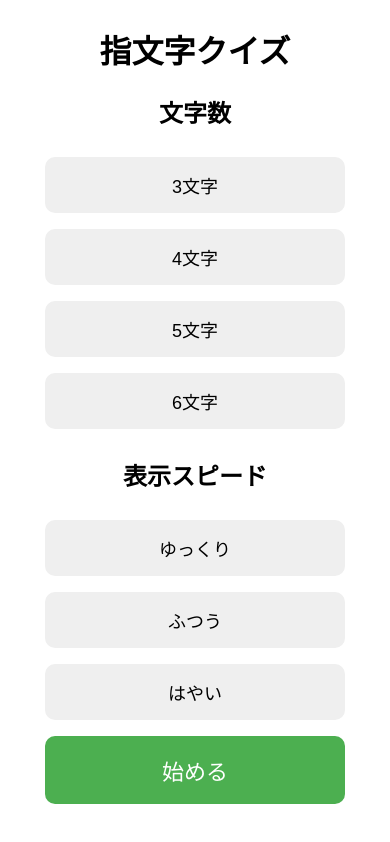
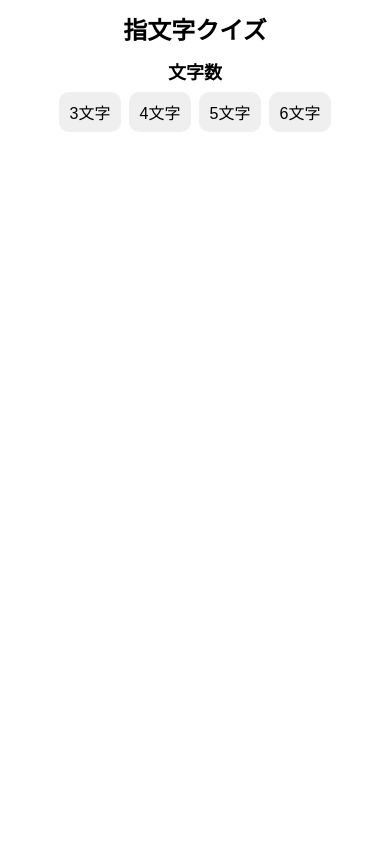
Before and after one commit to mchobih5/yubimoji, a plain HTML site: page index.html in a window 390 px wide. Drawn offline with Linux system fonts and the light colour scheme.

Commit message:
modified top page

```diff
--- a/app.js
+++ b/app.js
@@ -31,6 +31,12 @@ function selectLength(len) {
   });
 
   document.getElementById("len" + len).style.background = "#87CEFA";
+
+  // 文字数を選択したら、スピード選択を表示
+  document.getElementById("speed-select").style.display = "block";
+
+  // スピードをまだ選んでいない状態に戻す
+  document.getElementById("start-area").style.display = "none";
 }
 
 // ===== 表示スピード選択 =====
@@ -42,6 +48,9 @@ function selectSpeed(speed) {
   document.getElementById("spd500").style.background = "";
 
   document.getElementById("spd" + speed).style.background = "#87CEFA";
+
+  // スピードを選択したら、「始める」を表示
+  document.getElementById("start-area").style.display = "block";
 }
 
 // ===== 回答選択肢生成 =====
--- a/index.html
+++ b/index.html
@@ -24,15 +24,19 @@
   </div>
 
   <!-- スピード選択 -->
+  <div id="speed-select" style="display:none;">
     <h2>表示スピード</h2>
     <div class="select-group">
       <button onclick="selectSpeed(1200)" id="spd1200">ゆっくり</button>
       <button onclick="selectSpeed(800)" id="spd800">ふつう</button>
       <button onclick="selectSpeed(500)" id="spd500">はやい</button>
     </div>
+  </div>
 
   <!-- 開始 -->
+  <div id="start-area" style="display:none;">
     <button class="start-btn" onclick="startQuiz()">始める</button>
+  </div>
 </div>
 
 <!-- クイズ画面 -->
--- a/style.css
+++ b/style.css
@@ -9,12 +9,29 @@ body {
 /* ボタン共通 */
 button {
   font-size: 18px;
-  padding: 15px;
-  margin: 8px;
-  width: 80%;
-  max-width: 300px;
+  padding: 10px 14px;
+  margin: 5px;
   border-radius: 10px;
   border: none;
+}
+
+/* 選択グループ */
+.select-group {
+  display: flex;
+  justify-content: center;
+  flex-wrap: wrap;
+  gap: 4px;
+  max-width: 500px;
+  margin: 0 auto;
+}
+
+/* 選択ボタン */
+.select-group button {
+  width: auto;
+  min-width: 70px;
+  max-width: none;
+  padding: 10px 14px;
+  margin: 4px;
 }
 
 /* 押したときの反応 */
@@ -22,33 +39,13 @@ button:active {
   transform: scale(0.97);
 }
 
-/* 選択グループ（縦並び） */
-.select-group {
-  display: flex;
-  flex-direction: column;
-  align-items: center;
-}
-
-/* 選択グループ（横並び） */
-.speed-group {
-  display: flex;
-  justify-content: center;
-  gap: 8px;
-  flex-wrap: wrap;
-}
-
-.speed-group button {
-  width: auto;
-  min-width: 90px;
-  padding: 12px 16px;
-}
-
 /* スタートボタンは大きく */
 .start-btn {
   font-size: 22px;
-  padding: 18px;
+  padding: 15px 30px;
   background-color: #4CAF50;
   color: white;
+  margin-top: 12px;
 }
 
 /* 選択肢ボタン（クイズ中） */
@@ -207,3 +204,36 @@ body.test-mode #image-area img {
     font-size: 16px;
   }
 }
+
+/* 小さいスマホ */
+@media (max-width: 400px) {
+  body {
+    padding: 3px;
+  }
+
+  #start-screen h1 {
+    font-size: 24px;
+    margin: 8px 0 12px;
+  }
+
+  #start-screen h2 {
+    font-size: 18px;
+    margin: 8px 0 5px;
+  }
+
+  .select-group {
+    gap: 2px;
+  }
+
+  .select-group button {
+    min-width: 62px;
+    font-size: 16px;
+    padding: 8px 10px;
+    margin: 3px;
+  }
+
+  .start-btn {
+    font-size: 20px;
+    padding: 13px 28px;
+  }
+}
```
Lines whose indentation alone changed are shown as unchanged.
